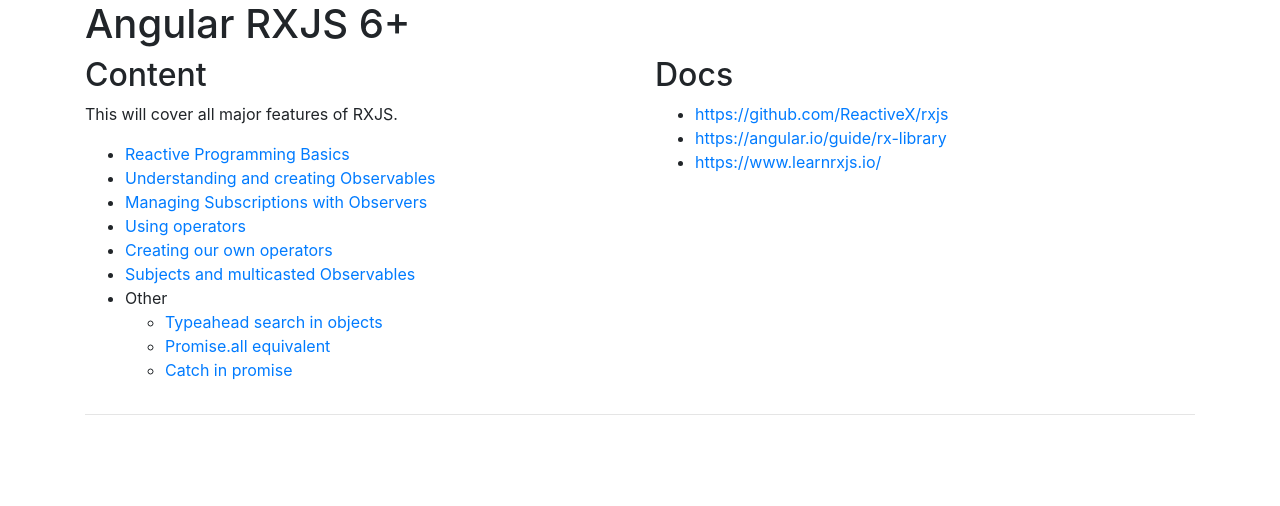
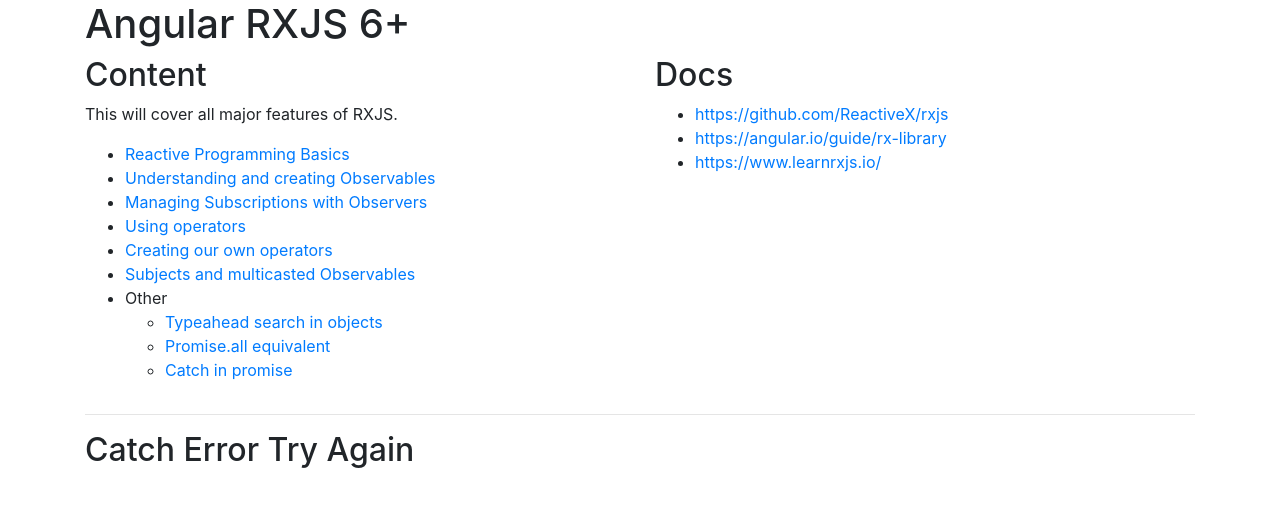
Before and after one commit to henrikmathiesen/angular-x-rxjs6-plus, an Angular app: page /other/catch-error-try-again in a window 1280 px wide. Before the commit this address led to /. Shown: the top 506 px of the page. Built offline with nearby package versions, Linux system fonts and the light colour scheme.

Commit message:
-components and routing

```diff
--- /dev/null
+++ b/src/app/other/catch-error-try-again/catch-error-try-again.component.html
@@ -0,0 +1 @@
+<h2>Catch Error Try Again</h2>
--- /dev/null
+++ b/src/app/other/catch-error-try-again/catch-error-try-again.component.ts
@@ -0,0 +1,12 @@
+import { Component } from '@angular/core';
+
+@Component({
+    templateUrl: './catch-error-try-again.component.html'
+})
+export class CatchErrorTryAgainComponent {
+
+    makeAjaxRequest() {
+
+    }
+
+}
--- a/src/app/other/other-routing.module.ts
+++ b/src/app/other/other-routing.module.ts
@@ -4,6 +4,7 @@
 import { TypeaheadSearchInObjectsComponent } from './typeahead-search-in-objects/typeahead-search-in-objects.component';
 import { PromiseAllInRxjsComponent } from './promise-all-in-rxjs/promise-all-in-rxjs.component';
 import { CatchPromiseComponent } from './catch-promise/catch-promise.component';
+import { CatchErrorTryAgainComponent } from './catch-error-try-again/catch-error-try-again.component';
 
 const routes: Routes = [
     {
@@ -25,6 +26,10 @@
             {
                 path: 'catch-in-promise',
                 component: CatchPromiseComponent
+            },
+            {
+                path: 'catch-error-try-again',
+                component: CatchErrorTryAgainComponent
             }
         ]
     },
--- a/src/app/other/other.module.ts
+++ b/src/app/other/other.module.ts
@@ -6,12 +6,14 @@
 import { TypeaheadSearchInObjectsComponent } from './typeahead-search-in-objects/typeahead-search-in-objects.component';
 import { PromiseAllInRxjsComponent } from './promise-all-in-rxjs/promise-all-in-rxjs.component';
 import { CatchPromiseComponent } from './catch-promise/catch-promise.component';
+import { CatchErrorTryAgainComponent } from './catch-error-try-again/catch-error-try-again.component';
 
 @NgModule({
     declarations: [
         TypeaheadSearchInObjectsComponent,
         PromiseAllInRxjsComponent,
-        CatchPromiseComponent
+        CatchPromiseComponent,
+        CatchErrorTryAgainComponent
     ],
     imports: [
         FormsModule,
```
